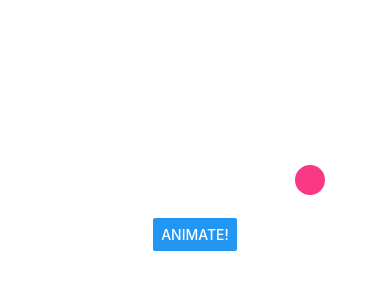
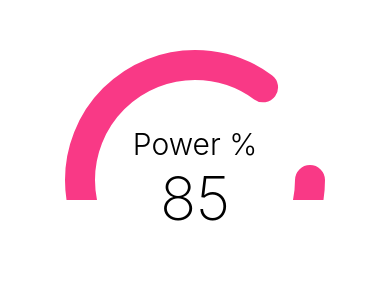
Before and after one commit to chubbywallababy/EightSleepDemo, a React Native app: screen / in a window 390 px wide. Shown: the top 300 px of the page. Built offline with nearby package versions, Linux system fonts and the light colour scheme.

Commit message:
animation on show

```diff
--- a/src/components/CircularProgress.tsx
+++ b/src/components/CircularProgress.tsx
@@ -1,4 +1,4 @@
-import React from "react";
+import React, {useEffect} from "react";
 import {StyleSheet, View, Button} from 'react-native'
 import Svg, {Circle} from 'react-native-svg'
 import Animated, {
@@ -58,6 +58,16 @@ export const CircularProgress = ({
         };
     });
 
+    useEffect(() => {
+        if (!textOpacity.value) {
+            theta.value = animateTo.value;
+            textOpacity.value = 1;
+        } else {
+            theta.value = 2 * Math.PI * 1.001;
+            textOpacity.value = 0;
+        }
+    }, [theta, animateTo, textOpacity]);
+
     return (
         <View style={styles.container}>
             <Svg style={StyleSheet.absoluteFill}>
@@ -79,18 +89,6 @@ export const CircularProgress = ({
             <Animated.Text style={[styles.powerPercentage, powerPercentTextStyle]}>
                 {percentageComplete}
             </Animated.Text>
-            <Button
-                title="Animate!"
-                onPress={() => {
-                    if (!textOpacity.value) {
-                        theta.value = animateTo.value;
-                        textOpacity.value = 1;
-                    } else {
-                        theta.value = 2 * Math.PI * 1.001;
-                        textOpacity.value = 0;
-                    }
-                }}
-            />
         </View>
     );
 }
```
